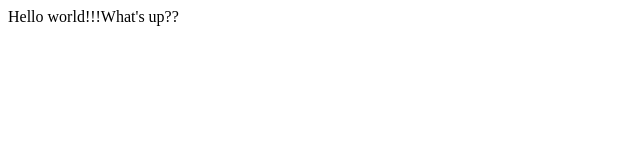
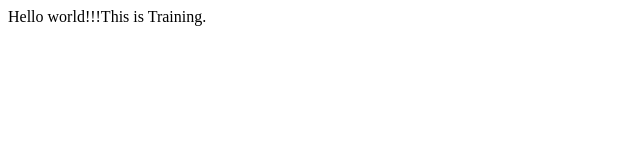
Before and after one commit to Sadiyakousar05/DocMail1, a plain HTML site: page index.html in a window 1280 px wide. Shown: the full height of the page, 0-640 px from the left. Drawn offline with Linux system fonts and the light colour scheme.

Commit message:
textadded2

```diff
--- a/index.html
+++ b/index.html
@@ -6,6 +6,6 @@
     <title>Document</title>
 </head>
 <body>
-    Hello world!!!What's up??
+    Hello world!!!This is Training.
 </body>
 </html>
```
